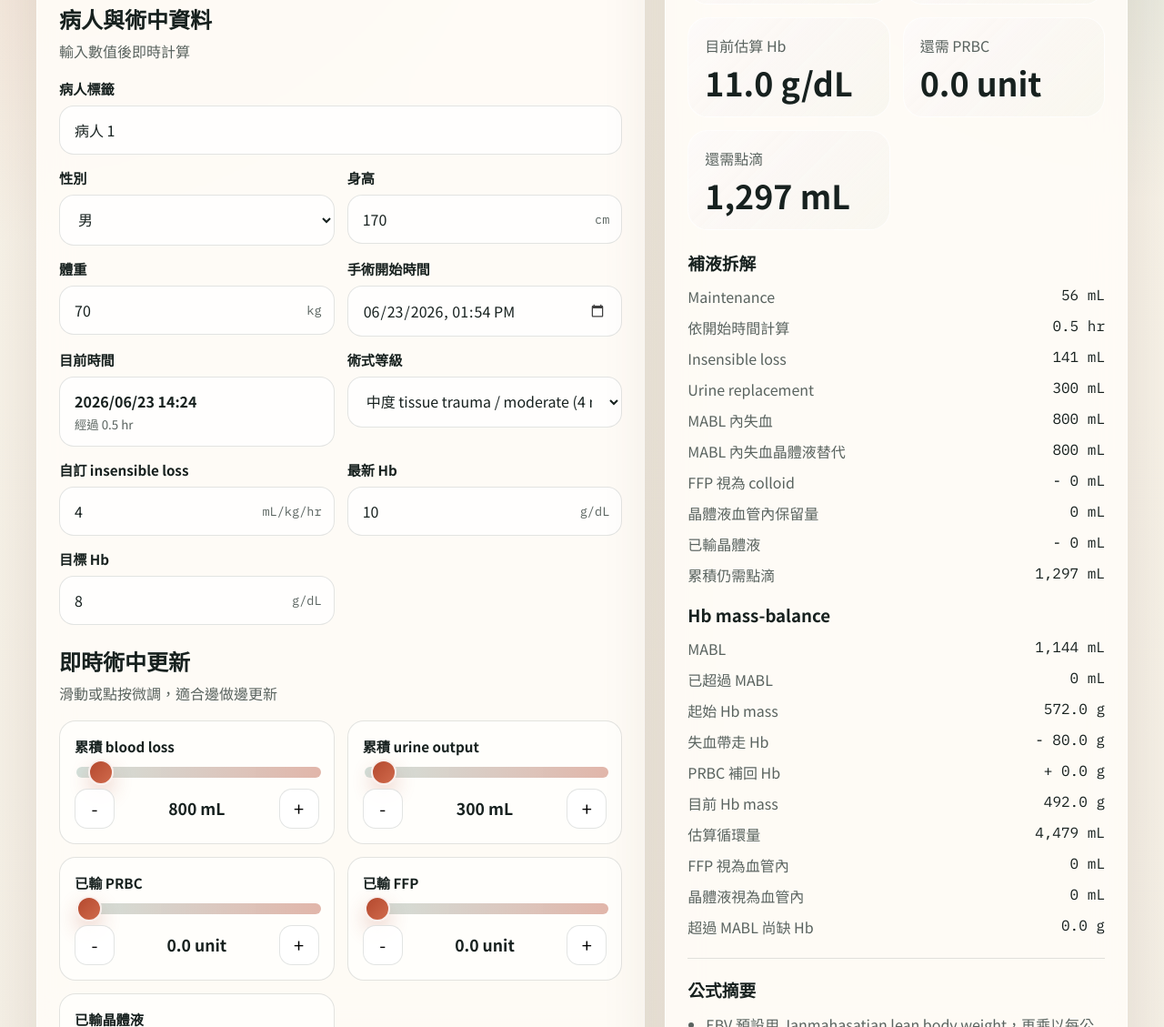
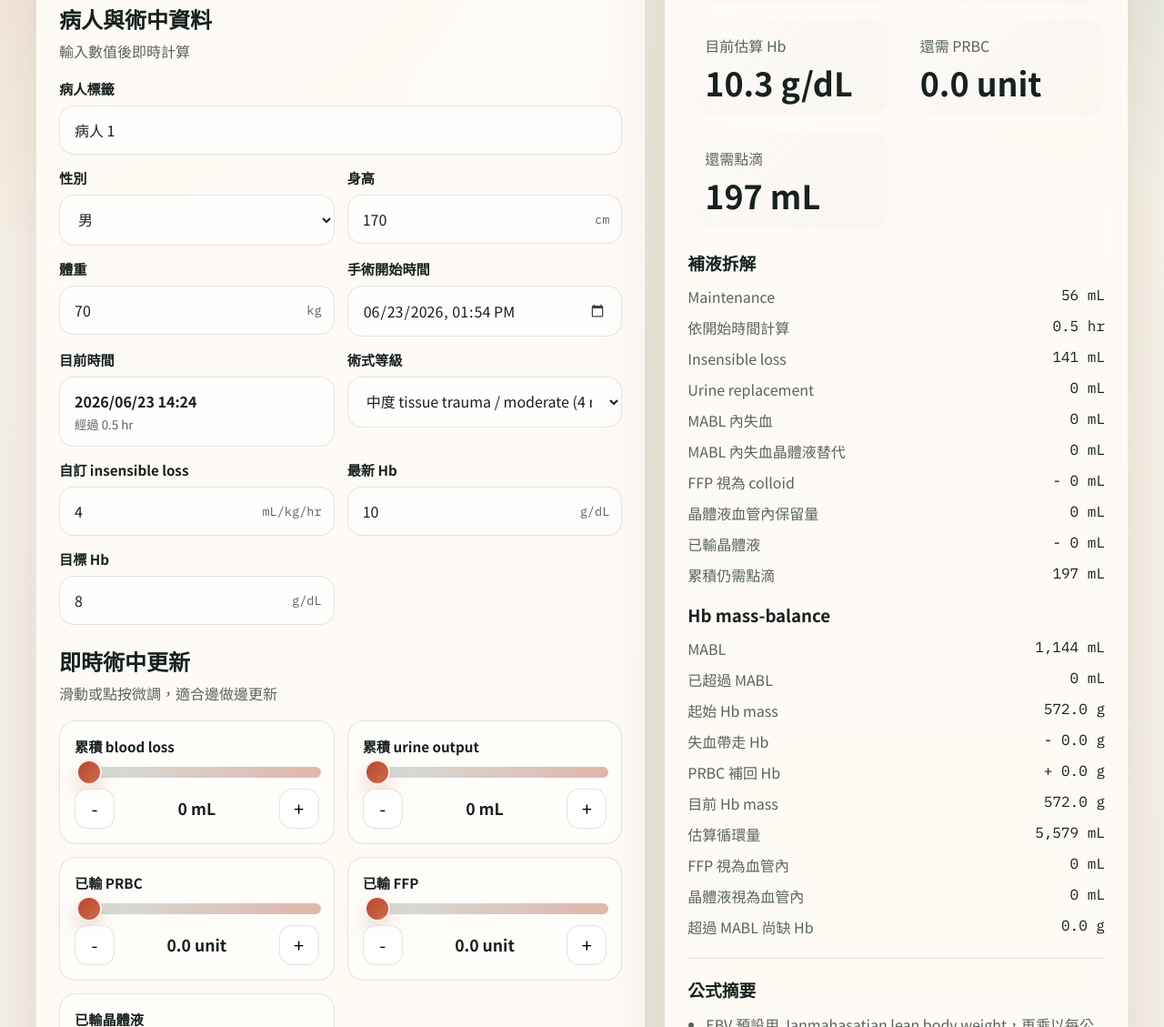
Before and after one commit to wilson-vghtpe-anes/transfusion-calculation, a plain HTML site: page index.html in a window 1280 px wide. Shown: the part 416-1545 px from the top of the page at 91% size. Drawn offline with Linux system fonts and the light colour scheme.

Commit message:
Set default blood loss and urine output to zero

```diff
--- a/app.js
+++ b/app.js
@@ -11,8 +11,8 @@ const CASE_DEFAULTS = {
   customInsensible: 4,
   latestHb: 10,
   targetHb: 8,
-  bloodLossMl: 800,
-  urineOutputMl: 300,
+  bloodLossMl: 0,
+  urineOutputMl: 0,
   prbcUnits: 0,
   ffpUnits: 0,
   crystalloidGivenMl: 0,
--- a/index.html
+++ b/index.html
@@ -141,20 +141,20 @@
         <div class="dial-grid">
           <label class="dial-field">
             <span>累積 blood loss</span>
-            <input id="bloodLossMl" class="dial" type="range" min="0" max="15000" step="10" value="800">
+            <input id="bloodLossMl" class="dial" type="range" min="0" max="15000" step="10" value="0">
             <div class="dial-meta">
               <button type="button" class="stepper" data-target="bloodLossMl" data-step="-50">-</button>
-              <strong id="bloodLossMlValue">800 mL</strong>
+              <strong id="bloodLossMlValue">0 mL</strong>
               <button type="button" class="stepper" data-target="bloodLossMl" data-step="50">+</button>
             </div>
           </label>
 
           <label class="dial-field">
             <span>累積 urine output</span>
-            <input id="urineOutputMl" class="dial" type="range" min="0" max="10000" step="10" value="300">
+            <input id="urineOutputMl" class="dial" type="range" min="0" max="10000" step="10" value="0">
             <div class="dial-meta">
               <button type="button" class="stepper" data-target="urineOutputMl" data-step="-50">-</button>
-              <strong id="urineOutputMlValue">300 mL</strong>
+              <strong id="urineOutputMlValue">0 mL</strong>
               <button type="button" class="stepper" data-target="urineOutputMl" data-step="50">+</button>
             </div>
           </label>
```
